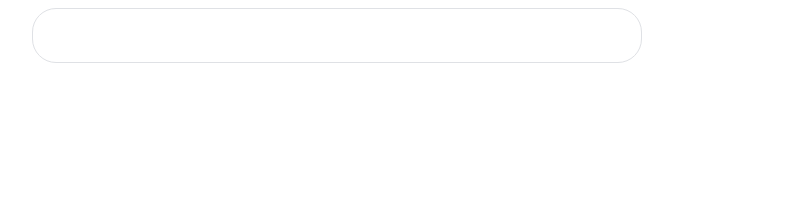
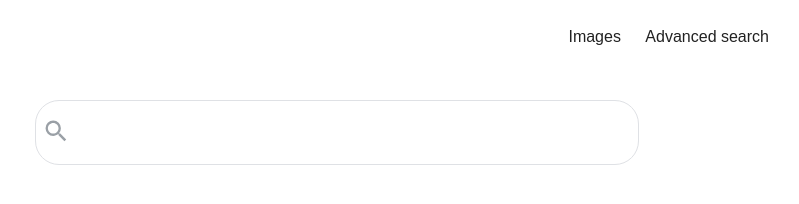
Before and after one commit to fabpan/fabpan.github.io, a plain HTML site: page finale1.html in a window 1280 px wide. Shown: the whole page, without its empty margins (303-1102 px from the left). Drawn offline with Linux system fonts and the light colour scheme.

Commit message:
Index duplicato

```diff
--- a/finale1.html
+++ b/finale1.html
@@ -3,43 +3,31 @@
 <head>
     <meta charset="UTF-8">
     <title>Search</title>
-    <style>
-        .A8SBwf {
-            margin: 0 auto;
-            width: 640px;
-            padding-top: 6px;
-            padding-bottom: 3px;
-            padding-left: 12px;
-            padding-right: 12px;
-            width: auto;
-            max-width: 584px;
-            }
-          .RNNXgb {
-             display:flex;
-             z-index:3;
-             height:44px;
-             background:#fff;
-             border:1px solid #dfe1e5;
-             box-shadow:none;
-             border-radius:24px;
-             margin:0 auto;
-             width:638px;
-             width:auto;
-             max-width:584px;
-            }
-            .RNNXgb:hover,
-            .sbfc .RNNXgb {
-                 background-color:#fff;
-                 box-shadow:0 1px 6px rgba(32,33,36,.28);
-                 border-color:rgba(223,225,229,0)
-            }
-    </style>
+    <link rel="stylesheet" href="mycss.css">
+
 
 </head>
-<body>
+<body style="font-family: Arial">
+
+
+
+<div style="padding-right:200px;float:right;">
+    <div style="display:inline-block; margin:20px;">
+        <a  href="https://mail.google.com/mail/&amp;ogbl" target="_top">Images</a>
+    </div>
+    <div style="display:inline-block;">
+        <a href="https://www.google.it/imghp?hl=en&amp;ogbl" target="_top">Advanced search</a>
+    </div>
+</div>
+
+<div style="min-height:92px;">
+
+</div>
+
  <form action="https://www.google.it/search" method="GET" role="search">
      <div class="A8SBwf RNNXgb">
-          <input type="text" name="q" style="border:none; outline:none; margin:5; display:flex; flex:100%;">
+         <span style="display:inline-block;fill:#9aa0a6;height:30px;line-height:20px;width:30px"><svg focusable="false" xmlns="http://www.w3.org/2000/svg" viewBox="0 0 24 24" style="color:##9aa0a6"><path d="M15.5 14h-.79l-.28-.27A6.471 6.471 0 0 0 16 9.5 6.5 6.5 0 1 0 9.5 16c1.61 0 3.09-.59 4.23-1.57l.27.28v.79l5 4.99L20.49 19l-4.99-5zm-6 0C7.01 14 5 11.99 5 9.5S7.01 5 9.5 5 14 7.01 14 9.5 11.99 14 9.5 14z"></path></svg></span>
+         <input type="text" name="q" style="font-size:25px;padding-bottom:15px;border:none; outline:none; margin:5; display:flex; flex:100%;">
      </div>
 
 
--- /dev/null
+++ b/mycss.css
@@ -0,0 +1,41 @@
+
+    a:link{
+        color: rgba(0,0,0,.87);
+        text-decoration: none;}
+    a:hover{
+        text-decoration: underline;
+        }
+    a:visited {
+      color: rgba(0,0,0,.87);
+      text-decoration: none;
+    }
+
+    .A8SBwf {
+        margin: 0 auto;
+        width: 640px;
+        padding-top: 16px;
+        padding-bottom: 3px;
+        padding-left: 6px;
+        padding-right: 12px;
+        width: auto;
+        max-width: 584px;
+        }
+      .RNNXgb {
+         display:flex;
+         z-index:3;
+         height:44px;
+         background:#fff;
+         border:1px solid #dfe1e5;
+         box-shadow:none;
+         border-radius:24px;
+         margin:0 auto;
+         width:638px;
+         width:auto;
+         max-width:584px;
+        }
+        .RNNXgb:hover,
+        .sbfc .RNNXgb {
+             background-color:#fff;
+             box-shadow:0 1px 6px rgba(32,33,36,.28);
+             border-color:rgba(223,225,229,0)
+        }
```
Also changed, not shown: index.html (+2 -2 lines).
